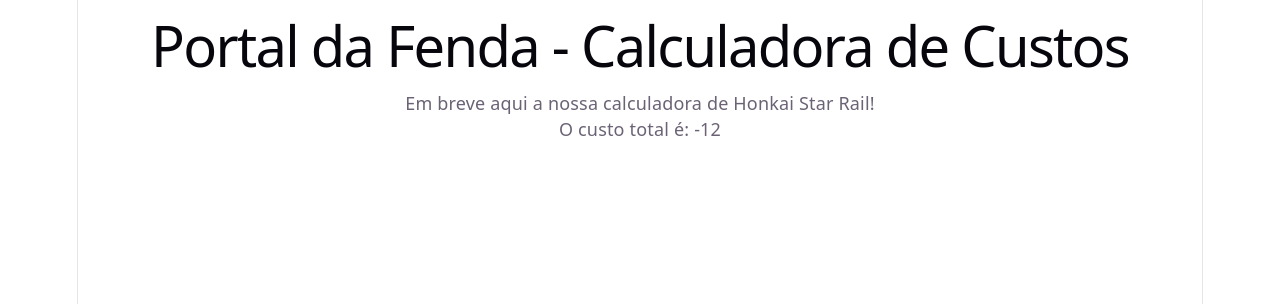
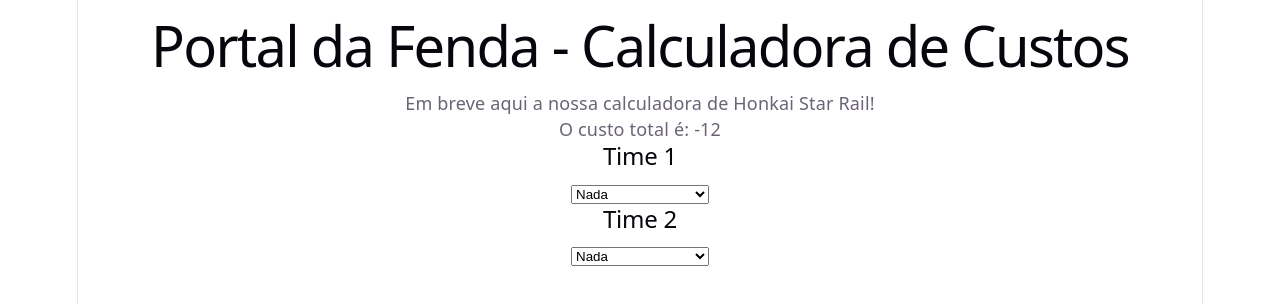
Before and after one commit to Pauloisc/Calculadora-de-Custo---Portal-da-Fenda-WEB, a React (Vite) app: page / in a window 1280 px wide. Shown: the top 304 px of the page. Built offline with nearby package versions, Linux system fonts and the light colour scheme.

Commit message:
Testando time 1 e time 2 na tela

```diff
--- a/src/App.jsx
+++ b/src/App.jsx
@@ -20,6 +20,22 @@
       <h1>Portal da Fenda - Calculadora de Custos</h1>
       <p>Em breve aqui a nossa calculadora de Honkai Star Rail!</p>
       <p>O custo total é: {custoTotal}</p>
+      <h2>Time 1</h2>
+      <select>
+        {personagens.map(p => (
+          <option key={p.nome} value={p.nome}>
+          {p.nome}
+          </option>
+        ))}
+      </select>
+      <h2>Time 2</h2>
+      <select>
+        {personagens.map(p => (
+          <option key={p.nome} value={p.nome}>
+          {p.nome}
+          </option>
+        ))}
+      </select>
     </div>
   )
 }
```
